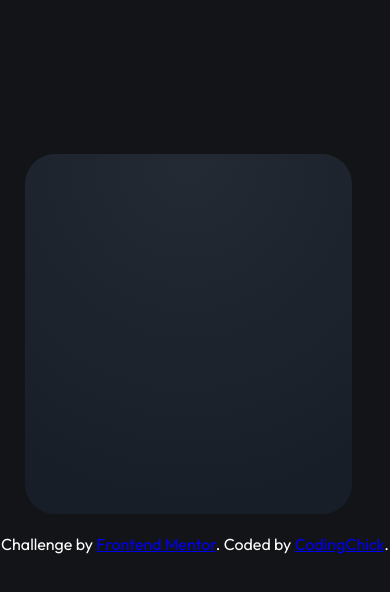
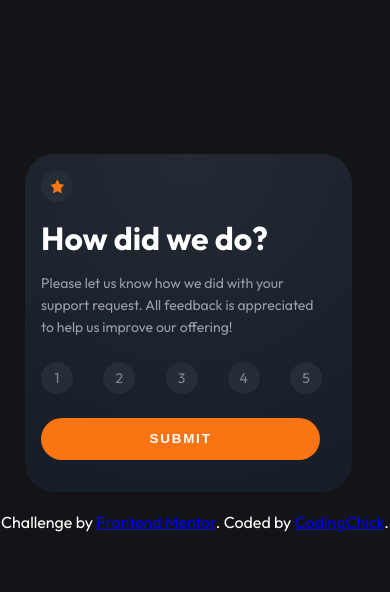
Before and after one commit to awesomeCoding999/frontend-mentor-interactive-rating-component, a React (Vite) app: page / in a window 390 px wide. Shown: the top 592 px of the page. Built offline with nearby package versions, Linux system fonts and the light colour scheme.

Commit message:
feat: adding ratings mobile styles

```diff
--- a/src/components/card/Card.css
+++ b/src/components/card/Card.css
@@ -6,6 +6,45 @@
   );
   border-radius: 30px;
   width: 327px;
-  height: 360px;
-  margin: 154px 24px 20px;
+  margin: 9.625rem 1.5rem 1.25rem;
+  padding: 1rem;
 }
+
+.star-icon {
+  width: 13px;
+  height: 13px;
+}
+
+.title {
+  margin: 1rem 0 0.9rem;
+  font-weight: 700;
+}
+
+.description {
+  color: var(--light-grey);
+  line-height: 22px;
+  font-size: 0.875rem;
+  width: 279px;
+}
+
+.ratings-container {
+  margin: 1.5rem 0;
+  width: 281px;
+  display: flex;
+  justify-content: space-between;
+  color: var(--medium-grey);
+}
+
+.submit-btn {
+  padding: 0.75rem 6.75rem;
+  text-transform: uppercase;
+  background-color: var(--orange);
+  color: var(--white);
+  border: none;
+  border-radius: 22.5px;
+  width: 279px;
+  font-weight: 700;
+  line-height: 18px;
+  letter-spacing: 1.86667px;
+  margin-bottom: 1rem;
+}
--- a/src/components/card/Card.tsx
+++ b/src/components/card/Card.tsx
@@ -1,5 +1,6 @@
 import { useState } from "react";
 import { ThankYouMsg } from "../thank-you-page";
+import { CircleStyles } from "../circle-styles";
 import "./Card.css";
 
 export const Card = () => {
@@ -7,7 +8,31 @@ export const Card = () => {
     useState<boolean>(false);
   return (
     <div className="card-container">
-      {hasRatingBeenSubmitted ? <ThankYouMsg /> : <></>}
+      {hasRatingBeenSubmitted ? (
+        <ThankYouMsg />
+      ) : (
+        <>
+          <CircleStyles>
+            <img
+              className="star-icon"
+              src="src/assets/icon-star.svg"
+              alt="star icon"
+            />
+          </CircleStyles>
+
+          <h1 className="title">How did we do?</h1>
+          <p className="description">
+            Please let us know how we did with your support request. All
+            feedback is appreciated to help us improve our offering!
+          </p>
+          <div className="ratings-container">
+            {[...Array(5).keys()].map((rating) => (
+              <CircleStyles key={`rating${rating}`}>{rating + 1}</CircleStyles>
+            ))}
+          </div>
+          <button className="submit-btn">submit</button>
+        </>
+      )}
     </div>
   );
 };
--- /dev/null
+++ b/src/components/circle-styles/CircleStyles.css
@@ -0,0 +1,10 @@
+.circle-styles {
+  width: 32px;
+  height: 32px;
+  border-radius: 50%;
+  background-color: var(--dark-blue);
+  display: flex;
+  justify-content: center;
+  align-items: center;
+  font-size: 0.875rem;
+}
--- /dev/null
+++ b/src/components/circle-styles/CircleStyles.tsx
@@ -0,0 +1,4 @@
+import "./CircleStyles.css";
+export const CircleStyles = ({ children }: React.PropsWithChildren<{}>) => {
+  return <div className="circle-styles">{children}</div>;
+};
--- /dev/null
+++ b/src/components/circle-styles/index.ts
@@ -0,0 +1 @@
+export { CircleStyles } from "./CircleStyles";
--- a/src/index.css
+++ b/src/index.css
@@ -23,10 +23,10 @@
 
 body {
   font-family: "Outfit", sans-serif;
+  font-weight: 400;
   background-color: var(--very-dark-blue);
   color: var(--white);
   display: flex;
   justify-content: center;
   align-items: center;
-  text-align: center;
 }
```
